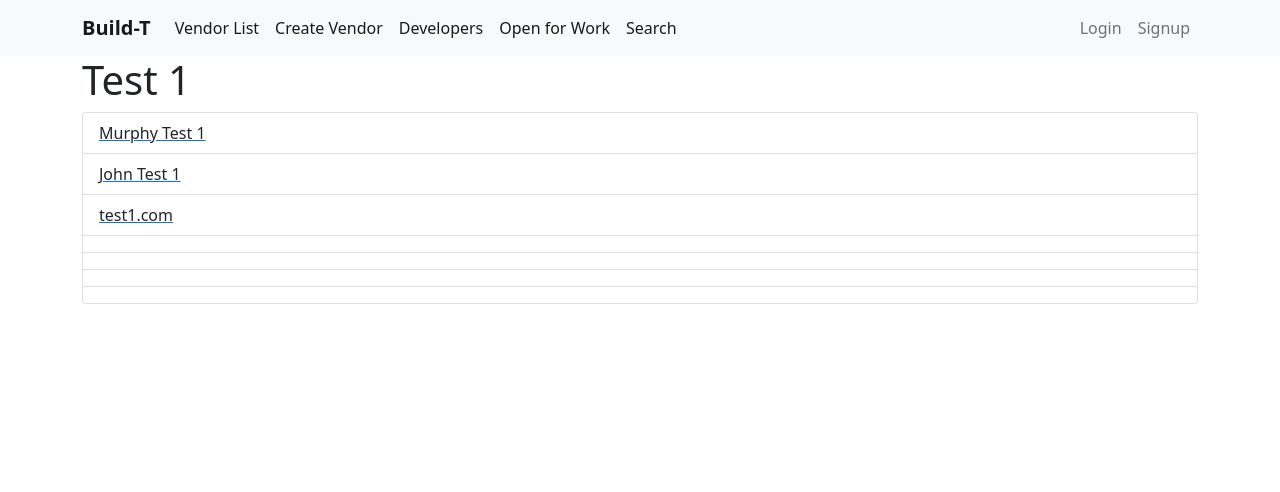
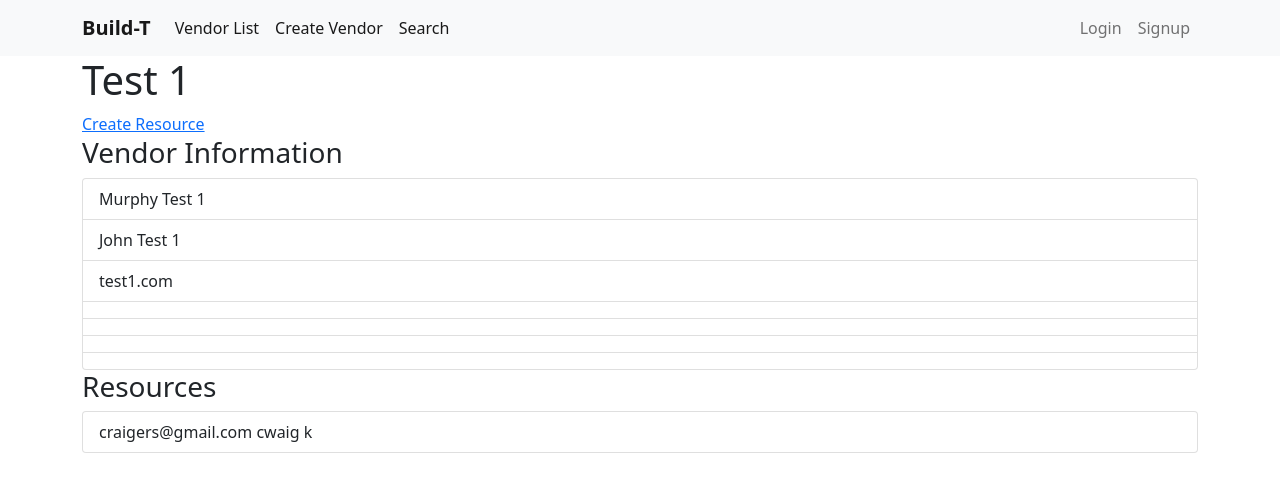
Before and after one commit to wjcmurphy/buildt, a Django app: page /vendors/2 in a window 1280 px wide. Shown: the top 492 px of the page. Run offline with Django 4.2, Linux system fonts and the light colour scheme; data comes from the database, SQL or seed files in the repository; both versions use the stored data as it was after the commit; some libraries are stand-ins or nearby versions.

Commit message:
cleanup and resource creation and search

```diff
--- a/buildt/templates/layout.html
+++ b/buildt/templates/layout.html
@@ -12,17 +12,17 @@
   <body>
   <nav class="navbar navbar-expand-lg navbar-light bg-light">
     <div class="container">
-      <a class="navbar-brand fw-bold" href="/questions">Build-T</a>
+      <a class="navbar-brand fw-bold" href="/">Build-T</a>
       <button class="navbar-toggler" type="button" data-toggle="collapse" data-target="#navbarNavAltMarkup" aria-controls="navbarNavAltMarkup" aria-expanded="false" aria-label="Toggle navigation">
         <span class="navbar-toggler-icon"></span>
       </button>
       <div class="collapse navbar-collapse" id="navbarNavAltMarkup">
         <div class="navbar-nav">
-          <a class="nav-link active" href="/">Vendor List</a>
+          <a class="nav-link active" href="{% url 'vendors:list' %}">Vendor List</a>
           <a class="nav-link active" href={% url 'vendors:create' %}>Create Vendor</a>
-          <a class="nav-link active" href="/">Developers</a>
-          <a class="nav-link active" href="/">Open for Work</a>
-          <a class="nav-link active" href="/">Search</a>
+          {% comment %} <a class="nav-link active" href="/">Developers</a> {% endcomment %}
+          {% comment %} <a class="nav-link active" href="/">Open for Work</a> {% endcomment %}
+          <a class="nav-link active" href="{% url 'search' %}">Search</a>
         </div>
       </div>
         <ul class="nav navbar-nav navbar-right">
--- a/buildt/urls.py
+++ b/buildt/urls.py
@@ -13,11 +13,12 @@ Including another URLconf
     1. Import the include() function: from django.urls import include, path
     2. Add a URL to urlpatterns:  path('blog/', include('blog.urls'))
 """
+from importlib import resources
 from django.contrib import admin
 from django.urls import include, path
 from django.contrib.auth.decorators import login_required
 
-import vendors.views
+import vendors.views, resources.views
 
 app_name = 'buildt'
 
@@ -26,7 +27,10 @@ urlpatterns = [
     path('vendors/', include('vendors.urls')),
     path('admin/', admin.site.urls),
     path('accounts/', include('accounts.urls')),
-    path('resources/', include('resources.urls'))
+    path('resources/', include('resources.urls')),
+    path('search/', resources.views.search, name="search"),
+    path('search_results/', resources.views.search_results, name="search_results")
+
 
     # path('accounts/profile/', name='profile'),
 ]
--- a/vendors/templates/vendors/detail.html
+++ b/vendors/templates/vendors/detail.html
@@ -4,7 +4,9 @@
 
 <h1>{{vendor.business_name}}</h1>
 
-<a href="{% url 'vendors:resources:create' vendor.id %}"
+<a href="{% url 'vendors:resources:create' vendor.id %}">Create Resource</a>
+
+<h3>Vendor Information</h3>
 
 <ul class="list-group">
     <li class="list-group-item">{{ vendor.last_name }}</li>
@@ -16,4 +18,17 @@
     <li class="list-group-item">{{ vendor.country }}</li>
 </ul>
 
+<h3>Resources</h3>
+
+
+<ul class="list-group">
+    {% for resource in vendor.resource_set.all %}
+    <li class="list-group-item">
+        {{ resource.title }}
+        {{ resource.first_name }}
+        {{ resource.last_name }}
+    </li>
+    {% endfor %}
+</ul>
+
 {% endblock %}
--- a/vendors/urls.py
+++ b/vendors/urls.py
@@ -8,5 +8,5 @@ urlpatterns = [
     path('', views.list, name='list'),
     path('create/', views.create, name='create'),
     path('<int:vendor_id>', views.detail, name='detail'),
-    path('<int:vendor_id>/resources/', include('resources.urls', namespace='resources'))
+    path('<int:vendor_id>/resources/', include('resources.urls', namespace='resources')),
 ]
--- a/vendors/views.py
+++ b/vendors/views.py
@@ -1,4 +1,5 @@
 from django.shortcuts import render, redirect, get_object_or_404
+from django.db.models import Q
 from .models import Vendor
 from .forms import VendorForm
 
@@ -14,7 +15,7 @@ def list(request):
     vendors = Vendor.objects.all()
     return render(request, 'vendors/list.html', {'vendors': vendors})
 
-def create(request, vendor_id):
+def create(request):
     form = VendorForm()
 
     if request.method == 'POST':
```
Also changed, not shown: resources/templates/resources/detail.html (+9 -1 lines), resources/templates/resources/search.html (added, +11 -0 lines), resources/templates/resources/search_results.html (added, +15 -0 lines), resources/views.py (+16 -3 lines), db.sqlite3.
